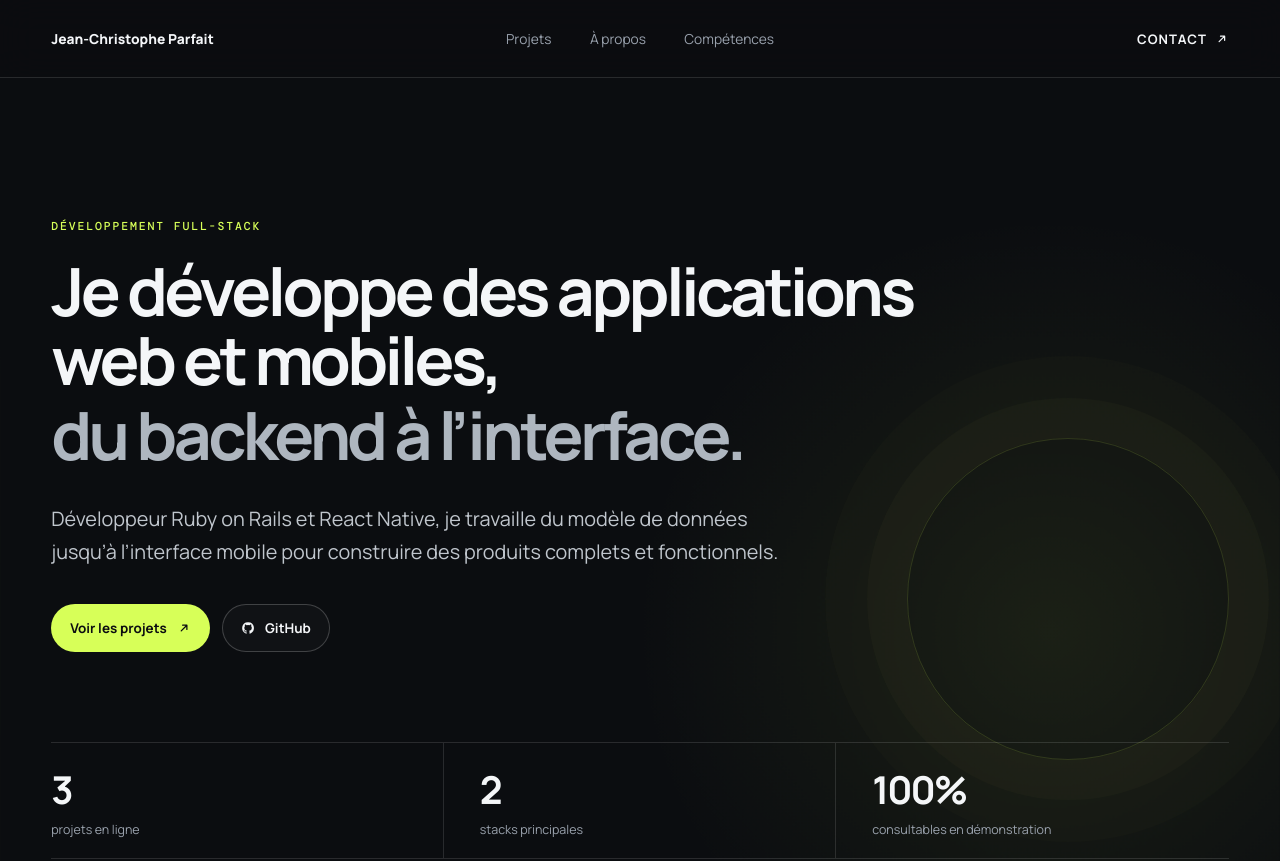
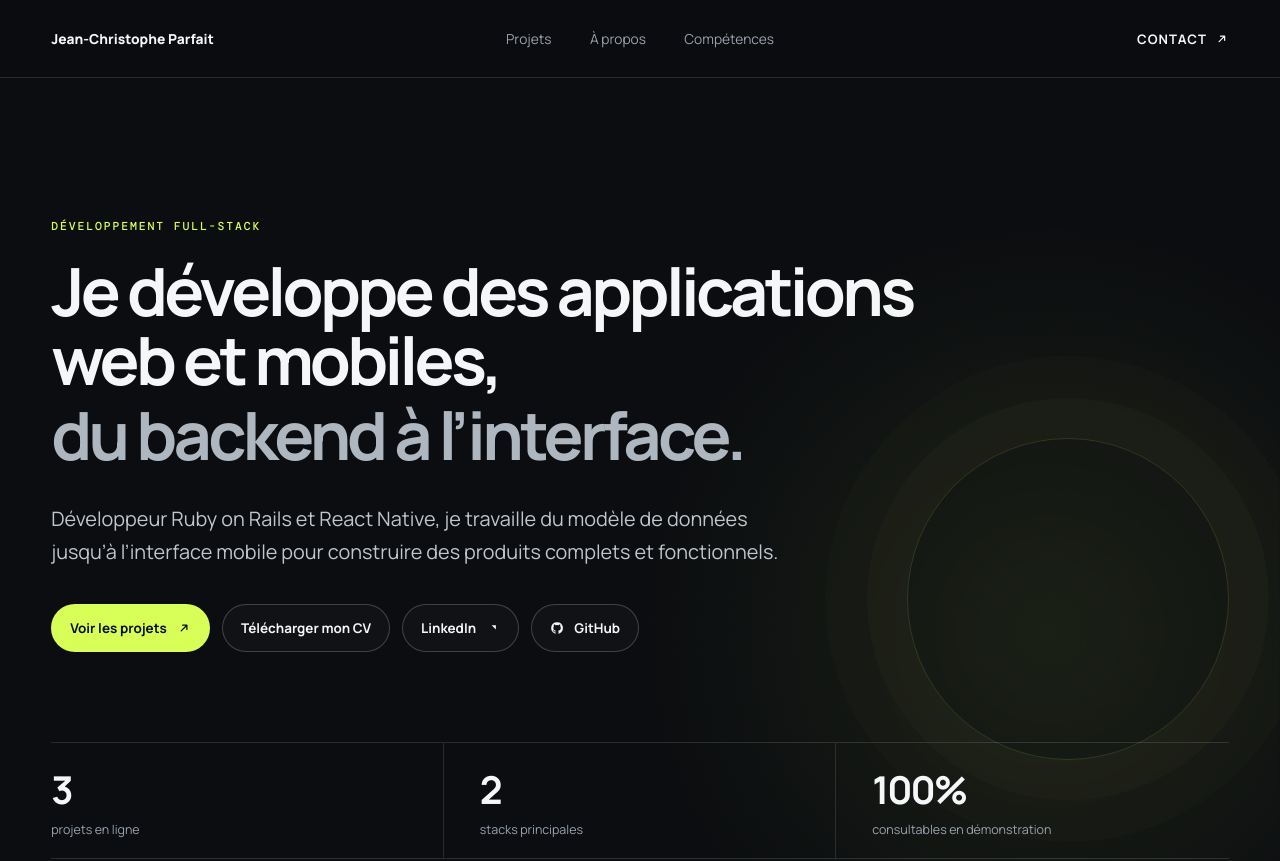
Before and after one commit to jcparfait/developer-portfolio, a React (Vite) app: page / in a window 1280 px wide. Shown: the top 861 px of the page. Built offline with nearby package versions, Linux system fonts and the light colour scheme.

Commit message:
Add CV download and LinkedIn links

```diff
--- a/src/main.tsx
+++ b/src/main.tsx
@@ -23,6 +23,8 @@ type Project = {
 };
 
 const email = "jeanchristopheparfait@gmail.com";
+const linkedinUrl = "https://www.linkedin.com/in/jcparfait";
+const cvUrl = `${import.meta.env.BASE_URL}cv-jean-christophe-parfait.pdf`;
 
 const projects: Project[] = [
   {
@@ -305,6 +307,22 @@ function App() {
               </a>
               <a
                 className="button button-secondary"
+                href={cvUrl}
+                download="CV_Jean-Christophe_Parfait_Developpeur_Fullstack_ATS.pdf"
+              >
+                Télécharger mon CV
+              </a>
+              <a
+                className="button button-secondary"
+                href={linkedinUrl}
+                target="_blank"
+                rel="noreferrer"
+              >
+                LinkedIn
+                <ArrowIcon />
+              </a>
+              <a
+                className="button button-secondary"
                 href="https://github.com/jcparfait"
                 target="_blank"
                 rel="noreferrer"
@@ -409,8 +427,14 @@ function App() {
       <footer>
         <span>Jean-Christophe Parfait</span>
         <div>
+          <a href={linkedinUrl} target="_blank" rel="noreferrer">
+            LinkedIn
+          </a>
           <a href="https://github.com/jcparfait" target="_blank" rel="noreferrer">
             GitHub
+          </a>
+          <a href={cvUrl} download="CV_Jean-Christophe_Parfait_Developpeur_Fullstack_ATS.pdf">
+            CV
           </a>
           <a href={`mailto:${email}`}>Email</a>
         </div>
```
